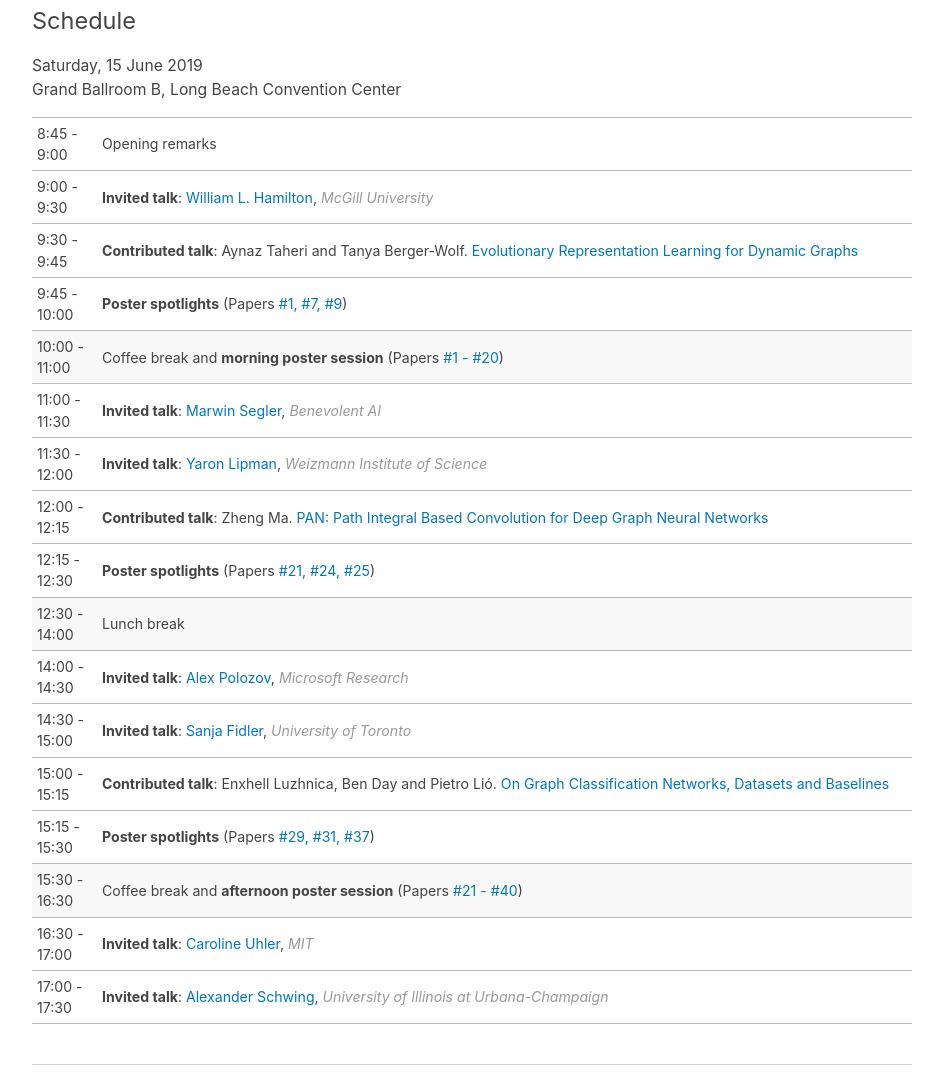
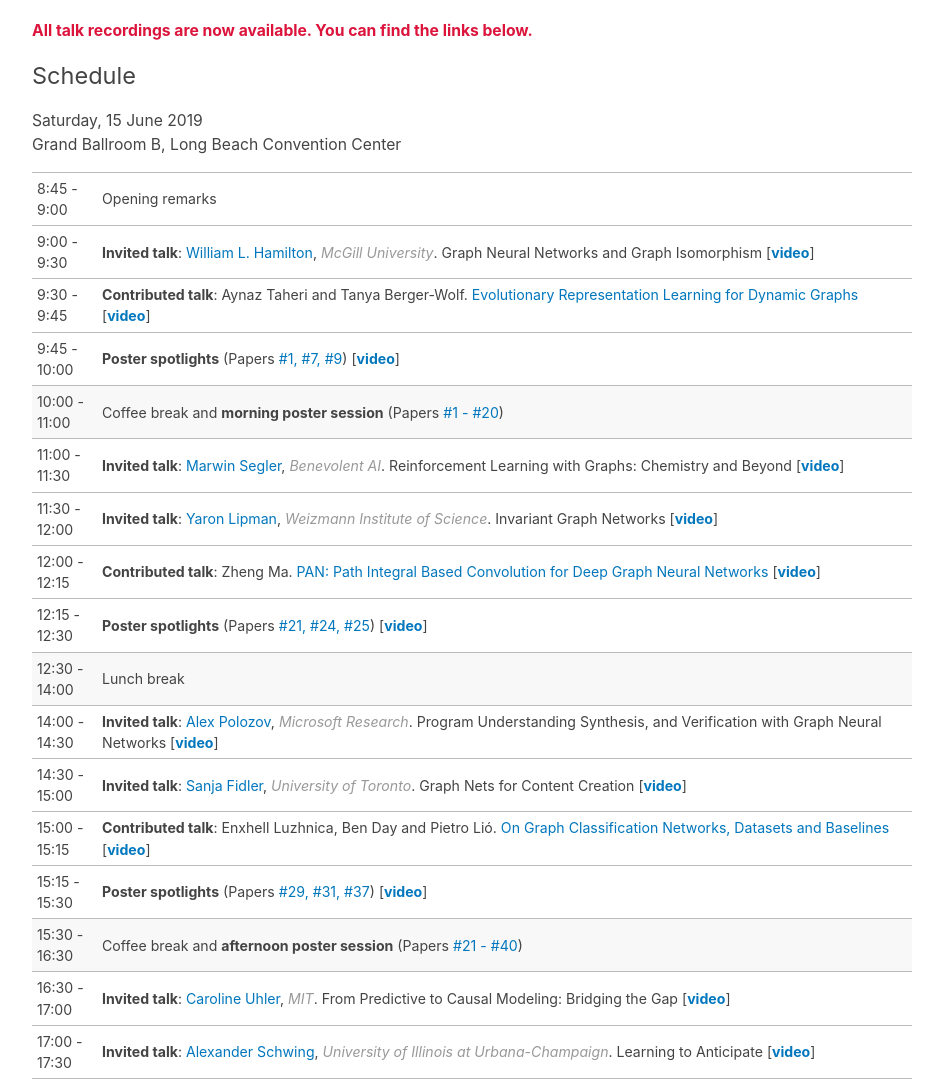
Before and after one commit to graphreason/graphreason.github.io, a plain HTML site: page schedule.html in a window 1280 px wide. Shown: the part 240-1322 px from the top of the page, without its empty margins (168-1111 px from the left). Drawn offline with Linux system fonts and the light colour scheme.

Commit message:
Add talk recordings

```diff
--- a/schedule.html
+++ b/schedule.html
@@ -27,6 +27,7 @@
     <section class="list home-list">
       <article class="article">
         <div class="article-content">
+          <p style="color:crimson;font-weight:bold">All talk recordings are now available. You can find the links below.</p>
           <h2 class="article-title">Schedule</h2>
           <p>Saturday, 15 June 2019<br />Grand Ballroom B, Long Beach Convention Center</p>
           <table class="schedule-table">
@@ -38,15 +39,15 @@
             </tr>
             <tr>
               <td>9:00 -<br /> 9:30</td>
-              <td><strong>Invited talk</strong>: <a href="https://williamleif.github.io/">William L. Hamilton</a>, <span class="affiliation">McGill University</span></td>
+              <td><strong>Invited talk</strong>: <a href="https://williamleif.github.io/">William L. Hamilton</a>, <span class="affiliation">McGill University</span>. Graph Neural Networks and Graph Isomorphism [<a href="https://slideslive.com/38917609/graph-neural-networks-and-graph-isomorphism" target="_blank"><strong>video</strong></a>]</td>
             </tr>
             <tr>
               <td>9:30 -<br /> 9:45</td>
-              <td><strong>Contributed talk</strong>: Aynaz Taheri and Tanya Berger-Wolf. <a href="papers.html">Evolutionary Representation Learning for Dynamic Graphs</a></td>
+              <td><strong>Contributed talk</strong>: Aynaz Taheri and Tanya Berger-Wolf. <a href="papers.html">Evolutionary Representation Learning for Dynamic Graphs</a> [<a href="https://slideslive.com/38917606/learning-to-represent-the-evolution-of-dynamic-graphs-with-recurrent-models" target="_blank"><strong>video</strong></a>]</td>
             </tr>
             <tr>
               <td>9:45 -<br /> 10:00</td>
-              <td><strong>Poster spotlights</strong> (Papers <a href="papers.html">#1, #7, #9</a>)</td>
+              <td><strong>Poster spotlights</strong> (Papers <a href="papers.html">#1, #7, #9</a>) [<a href="https://slideslive.com/38917900/poster-spotlights" target="_blank"><strong>video</strong></a>]</td>
             </tr>
             <tr class="break">
               <td>10:00 -<br /> 11:00</td>
@@ -54,19 +55,21 @@
             </tr>
             <tr>
               <td>11:00 -<br /> 11:30</td>
-              <td><strong>Invited talk</strong>: <a href="https://scholar.google.com/citations?user=imsL94QAAAAJ">Marwin Segler</a>, <span class="affiliation">Benevolent AI</span></td>
+              <td><strong>Invited talk</strong>: <a href="https://scholar.google.com/citations?user=imsL94QAAAAJ">Marwin Segler</a>, <span class="affiliation">Benevolent AI</span>.
+Reinforcement Learning with Graphs: Chemistry and Beyond [<a href="https://slideslive.com/38917599/reinforcement-learning-with-graphs-chemistry-and-beyond" target="_blank"><strong>video</strong></a>]</td>
             </tr>
             <tr>
               <td>11:30 -<br /> 12:00</td>
-              <td><strong>Invited talk</strong>: <a href="http://www.wisdom.weizmann.ac.il/~ylipman/">Yaron Lipman</a>, <span class="affiliation">Weizmann Institute of Science</span></td>
+              <td><strong>Invited talk</strong>: <a href="http://www.wisdom.weizmann.ac.il/~ylipman/">Yaron Lipman</a>, <span class="affiliation">Weizmann Institute of Science</span>.
+Invariant Graph Networks [<a href="https://slideslive.com/38917604/invariant-graph-networks" target="_blank"><strong>video</strong></a>]</td>
             </tr>
             <tr>
               <td>12:00 -<br /> 12:15</td>
-              <td><strong>Contributed talk</strong>: Zheng Ma. <a href="papers.html">PAN: Path Integral Based Convolution for Deep Graph Neural Networks</a></td>
+              <td><strong>Contributed talk</strong>: Zheng Ma. <a href="papers.html">PAN: Path Integral Based Convolution for Deep Graph Neural Networks</a> [<a href="https://slideslive.com/38917605/pan-path-integral-based-convolution-for-deep-graph-neural-networks" target="_blank"><strong>video</strong></a>]</td>
             </tr>
             <tr>
               <td>12:15 -<br /> 12:30</td>
-              <td><strong>Poster spotlights</strong> (Papers <a href="papers.html">#21, #24, #25</a>)</td>
+              <td><strong>Poster spotlights</strong> (Papers <a href="papers.html">#21, #24, #25</a>) [<a href="https://slideslive.com/38917603/poster-spotlights-2" target="_blank"><strong>video</strong></a>]</td>
             </tr>
             <tr class="break">
               <td>12:30 -<br /> 14:00</td>
@@ -74,19 +77,19 @@
             </tr>
             <tr>
               <td>14:00 -<br /> 14:30</td>
-              <td><strong>Invited talk</strong>: <a href="https://alexpolozov.com">Alex Polozov</a>, <span class="affiliation">Microsoft Research</span></td>
+              <td><strong>Invited talk</strong>: <a href="https://alexpolozov.com">Alex Polozov</a>, <span class="affiliation">Microsoft Research</span>. Program Understanding Synthesis, and Verification with Graph Neural Networks [<a href="https://slideslive.com/38917598/program-understanding-synthesis-and-verification-with-graph-neural-networks" target="_blank"><strong>video</strong></a>]</td>
             </tr>
             <tr>
               <td>14:30 -<br /> 15:00</td>
-              <td><strong>Invited talk</strong>: <a href="https://www.cs.utoronto.ca/~fidler/">Sanja Fidler</a>, <span class="affiliation">University of Toronto</span></td>
+              <td><strong>Invited talk</strong>: <a href="https://www.cs.utoronto.ca/~fidler/">Sanja Fidler</a>, <span class="affiliation">University of Toronto</span>. Graph Nets for Content Creation [<a href="https://slideslive.com/38917602/graph-nets-for-content-creation" target="_blank"><strong>video</strong></a>]</td>
             </tr>
             <tr>
               <td>15:00 -<br /> 15:15</td>
-              <td><strong>Contributed talk</strong>: Enxhell Luzhnica, Ben Day and Pietro Lió. <a href="papers.html">On Graph Classification Networks, Datasets and Baselines</a></td>
+              <td><strong>Contributed talk</strong>: Enxhell Luzhnica, Ben Day and Pietro Lió. <a href="papers.html">On Graph Classification Networks, Datasets and Baselines</a> [<a href="https://slideslive.com/38917601/on-graph-classification-networks-datasets-and-baselines" target="_blank"><strong>video</strong></a>]</td>
             </tr>
             <tr>
               <td>15:15 -<br /> 15:30</td>
-              <td><strong>Poster spotlights</strong> (Papers <a href="papers.html">#29, #31, #37</a>)</td>
+              <td><strong>Poster spotlights</strong> (Papers <a href="papers.html">#29, #31, #37</a>) [<a href="https://slideslive.com/38917600/poster-spotlights-3" target="_blank"><strong>video</strong></a>]</td>
             </tr>
             <tr class="break">
               <td>15:30 -<br /> 16:30</td>
@@ -94,11 +97,11 @@
             </tr>
             <tr>
               <td>16:30 -<br /> 17:00</td>
-              <td><strong>Invited talk</strong>: <a href="https://www.carolineuhler.com/">Caroline Uhler</a>, <span class="affiliation">MIT</span></td>
+              <td><strong>Invited talk</strong>: <a href="https://www.carolineuhler.com/">Caroline Uhler</a>, <span class="affiliation">MIT</span>. From Predictive to Causal Modeling: Bridging the Gap [<a href="https://slideslive.com/38917596/from-predictive-to-caussal-modeling-bridging-the-gap" target="_blank"><strong>video</strong></a>]</td>
             </tr>
             <tr>
               <td>17:00 -<br /> 17:30</td>
-              <td><strong>Invited talk</strong>: <a href="http://www.alexander-schwing.de">Alexander Schwing</a>, <span class="affiliation">University of Illinois at Urbana-Champaign</span></td>
+              <td><strong>Invited talk</strong>: <a href="http://www.alexander-schwing.de">Alexander Schwing</a>, <span class="affiliation">University of Illinois at Urbana-Champaign</span>. Learning to Anticipate [<a href="https://slideslive.com/38917595/learning-to-anticipate" target="_blank"><strong>video</strong></a>]</td>
             </tr>
           </table>
         </div>
```
Also changed, not shown: index.html (+1 -0 lines), papers.html (+1 -0 lines).
